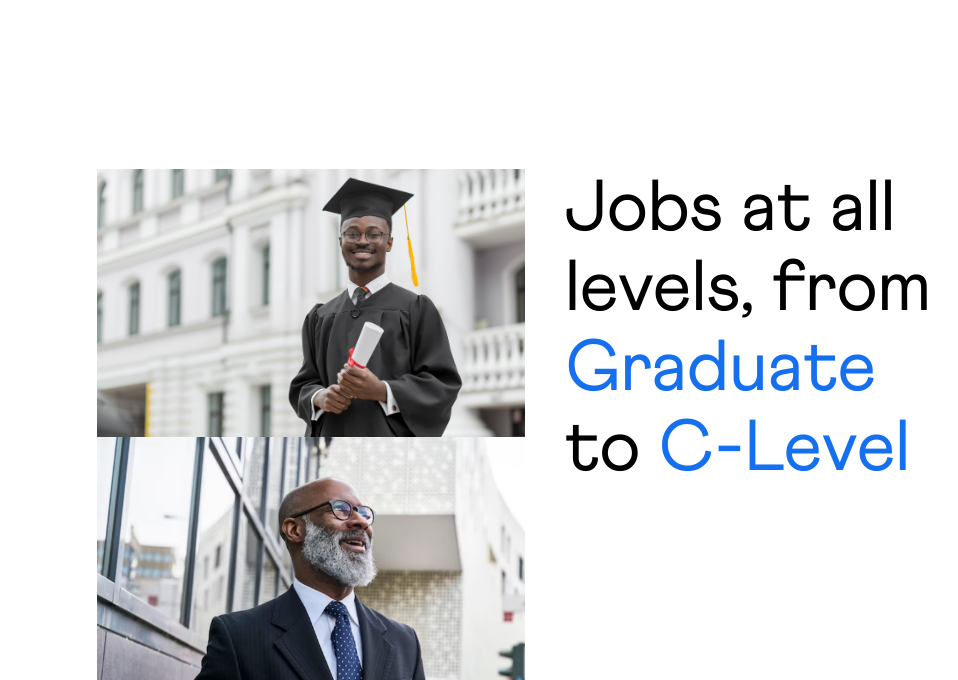
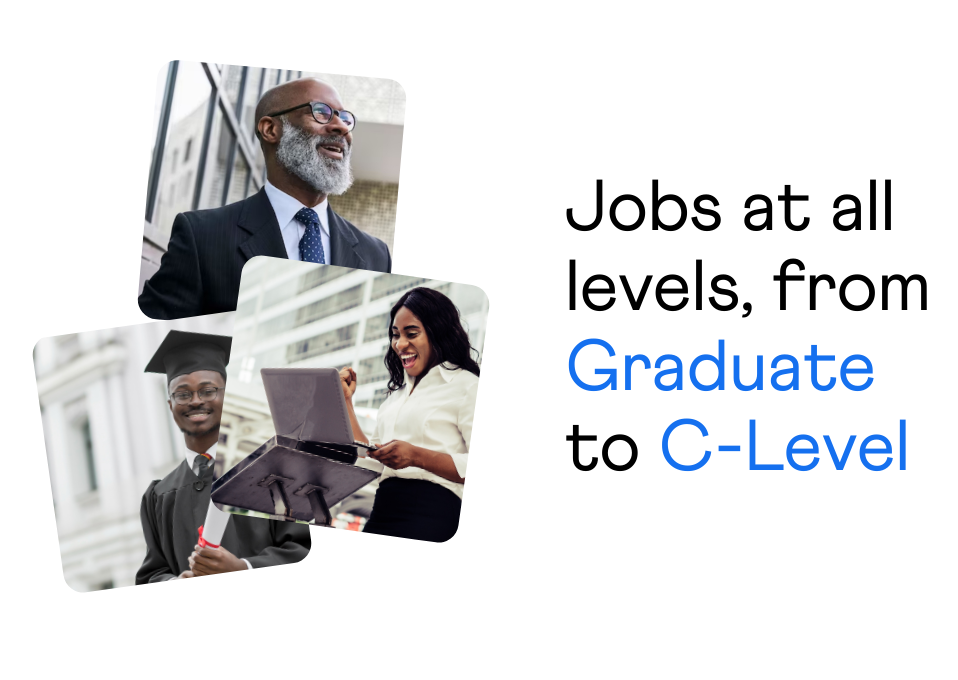
Before and after one commit to GABRIELOFGOD/framer, a React (Vite) app: page /candidate in a window 1280 px wide. Shown: the part 860-1540 px from the top of the page, without its empty margins (95-1053 px from the left). Built offline with nearby package versions, Linux system fonts and the light colour scheme.

Commit message:
Little changes

```diff
--- a/components/Globe.jsx
+++ b/components/Globe.jsx
@@ -70,7 +70,7 @@ const Globe = () => {
         <div className="md:w-[45%] items-start">
           <canvas
               ref={canvasRef}
-              style={{ width: 300, height: 300, maxWidth: "100%", aspectRatio: 1 }}
+              style={{ width: 500, height: 500, maxWidth: "100%", aspectRatio: 1 }}
               className='hidden md:flex'
           />
         </div>
--- a/components/Job.jsx
+++ b/components/Job.jsx
@@ -28,10 +28,11 @@ const Job = () => {
       transition={{ duration: 0.5, delay: 1 }}
     className='md:flex px-12 py-6 md:gap-10 md:py-32 md:px-48'>
         <div className='md:jug relative  flex-1'>
-            <div className='md:img1 hidden md:flex md:sames'><img src="Images/medium-shot-smiley-graduate-student.jpg" alt="graduate-image" /></div>
-            <div className='md:img2 w-full md:sames'><img src="Images/Untitled-1.jpg" alt="graduate-image" /></div>
-            <div className='md:img3 hidden md:flex md:sames'><img src="Images/young-woman-sitting-staircase-using-laptop-computer-female-working-laptop-outdoor.jpg" alt="graduate-image" /></div>
+            <div className='img1 hidden md:flex md:sames'><img src="Images/medium-shot-smiley-graduate-student.jpg" alt="graduate-image" /></div>
+            <div className='img2 w-full hidden md:flex md:sames'><img src="Images/Untitled-1.jpg" alt="graduate-image" /></div>
+            <div className='img3 hidden md:flex md:sames'><img src="Images/young-woman-sitting-staircase-using-laptop-computer-female-working-laptop-outdoor.jpg" alt="graduate-image" /></div>
         </div>
+        <div className=' w-full flex md:hidden'><img src="Images/Untitled-1.jpg" alt="graduate-image" /></div>
         <div className='flex-1'>
             <h2 className='py-3 md:py-0 md:test md:w-[400px] text-[30px] md:leading-[5rem] md:text-7xl '>
                 Jobs at all levels, from <span className='text-secondary'>Graduate</span> to <span className='text-secondary'>C-Level</span>
--- a/src/index.css
+++ b/src/index.css
@@ -144,12 +144,26 @@ button, p{
     /* z-index: -80; */
 }
 
+.img3m{
+    position: relative;
+    width: 100%;
+    border-radius: 0;
+    height: fit-content;
+    overflow: hidden;
+    top: 0;
+    transform: rotate(0);
+    right: 0;
+}
+
 .img3 img{
     position: absolute;
     scale: 1.8;
     right: -10px;
     top: 30px;
 }
+
+
+
 
 .form input,
 .form textarea{
```
